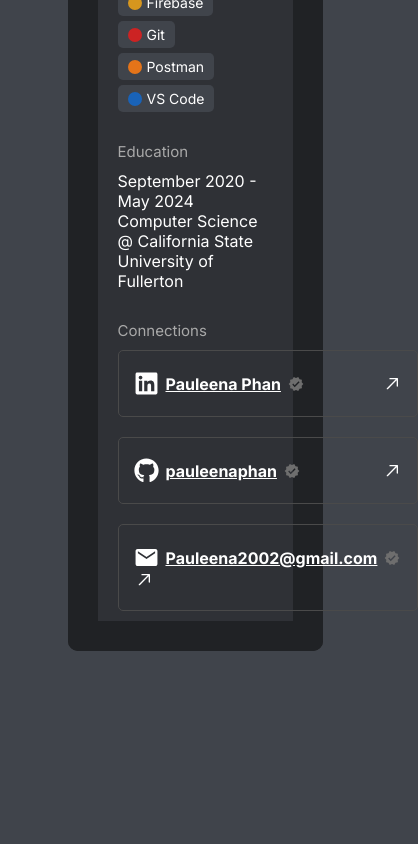
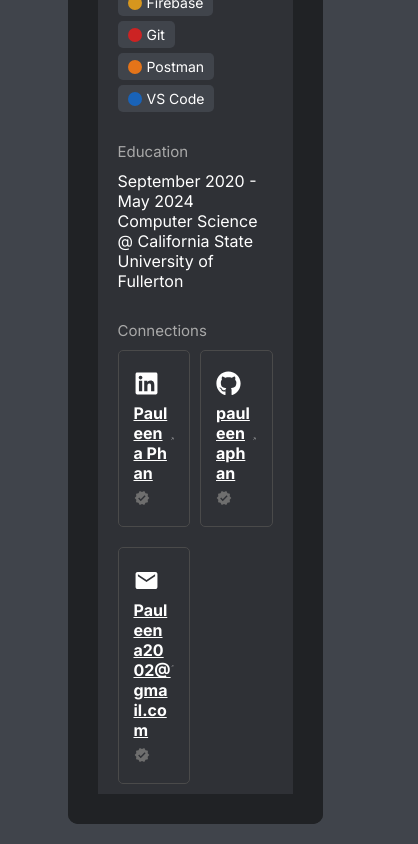
Before and after one commit to pauleenaphan/discord-portfolio, a React (Vite) app: page / in a window 390 px wide. Shown: the part 1109-1953 px from the top of the page, 418 px wide, since content can reach past the window. Before the commit the page ends 1780 px from the top, so only its background shows below. Built offline with nearby package versions, Linux system fonts and the light colour scheme.

Commit message:
changed grid column minmax to 45%, added width for iphone screens

```diff
--- a/src/App.css
+++ b/src/App.css
@@ -13,3 +13,9 @@ body{
 ul{
     list-style: none;
 }
+
+@media (max-width: 768px) {
+    .outerBack, .outerBack2{
+        width: 90vh; /* Adjusts to full width for mobile */
+    }
+}
--- a/src/style/About.css
+++ b/src/style/About.css
@@ -136,7 +136,7 @@ Nav{
 
 
     display: grid;
-    grid-template-columns: repeat(auto-fit, minmax(300px, 1fr));
+    grid-template-columns: repeat(auto-fit, minmax(45%, 1fr));
     padding: 0px 20px;
     gap: 10px;
 }
@@ -148,12 +148,13 @@ Nav{
     font-size: 16px;
     font-weight: bold;
     cursor: pointer;
+    word-break: break-all;
 
     display: flex;
     justify-content: space-between;
     align-items: center;
     margin-bottom: 10px;
-    flex-wrap: wrap;
+    /* flex-wrap: wrap; */
 }
 
 .contactBtn:hover{
```
